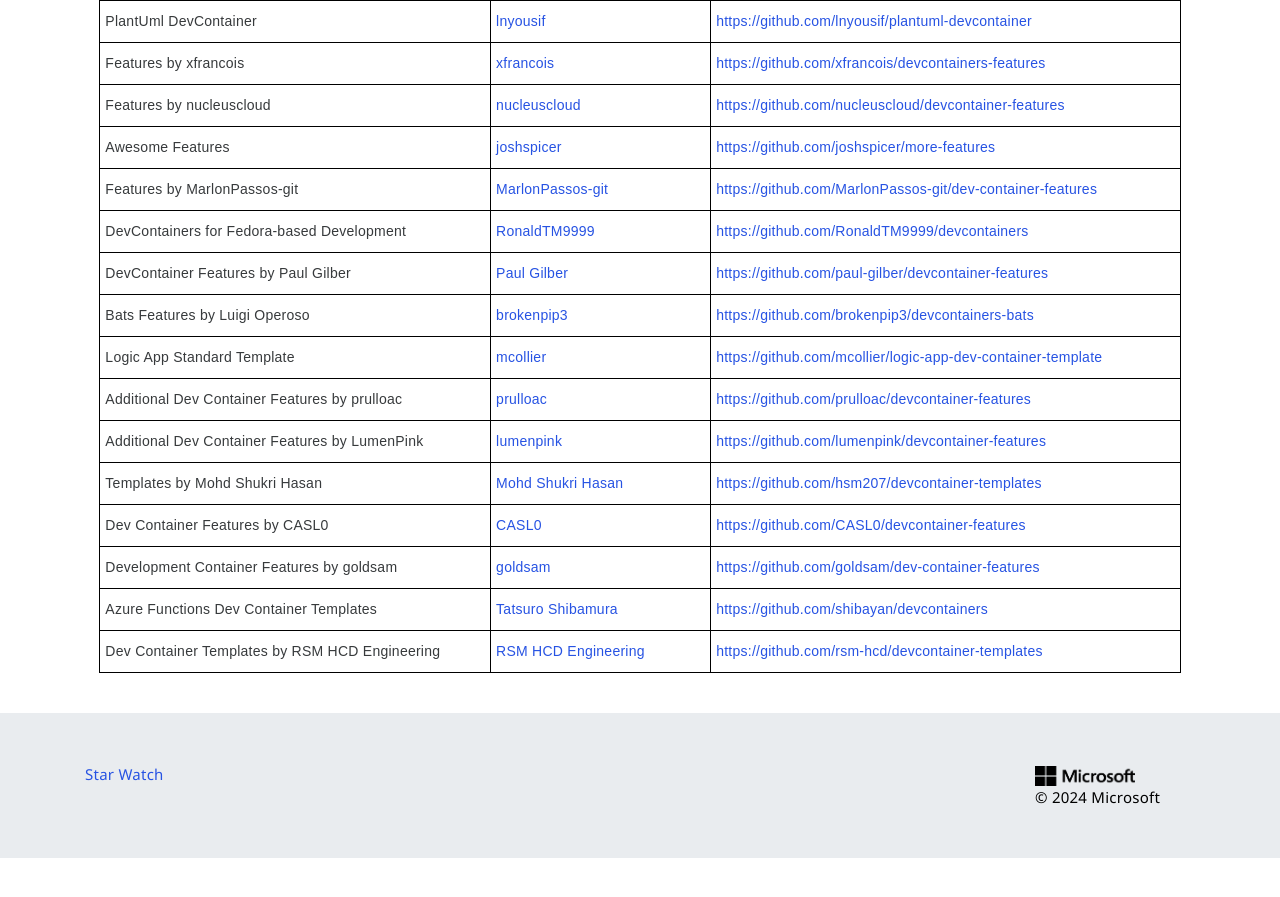
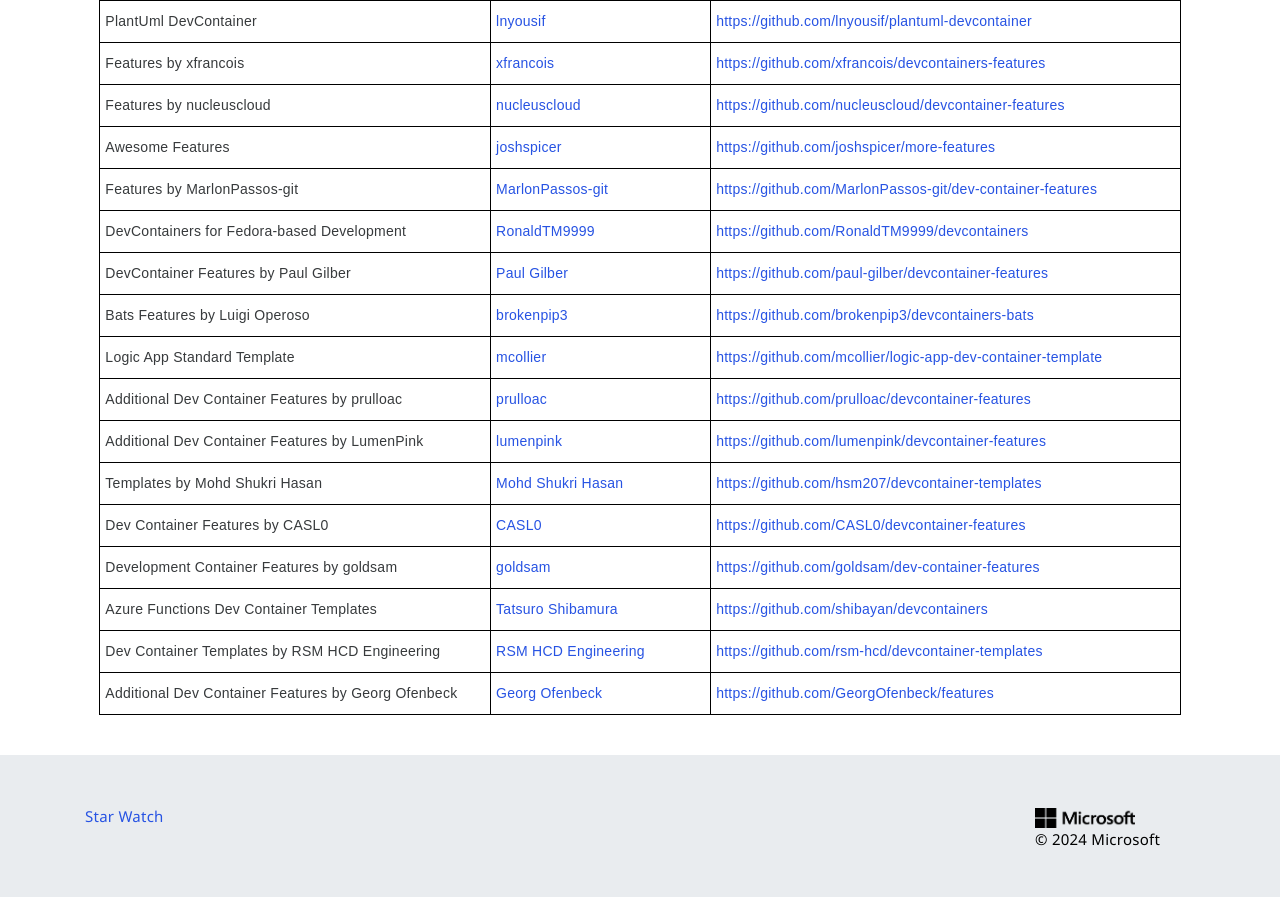
Before and after one commit to devcontainers/devcontainers.github.io, a Jekyll site: the page built from collections.html, in a window 1280 px wide and 900 px high, scrolled down 5290 px. Shown: the top 897 px of the window. Built offline with Jekyll 4.4.1, drawn with Linux system fonts in a browser that asks for light colours; nearby versions of some CDN libraries; comment, search, counter and statistics services are not loaded; before the commit the page ends 6148 px from its top, so only the background shows below that.

```diff
--- a/_data/collection-index.yml
+++ b/_data/collection-index.yml
@@ -668,3 +668,8 @@
   contact: https://github.com/rsm-hcd
   repository: https://github.com/rsm-hcd/devcontainer-templates
   ociReference: ghcr.io/rsm-hcd/devcontainer-templates
+- name: Additional Dev Container Features by Georg Ofenbeck
+  maintainer: Georg Ofenbeck
+  contact: https://github.com/GeorgOfenbeck/features/issues
+  repository: https://github.com/GeorgOfenbeck/features
+  ociReference: ghcr.io/GeorgOfenbeck/features
```
